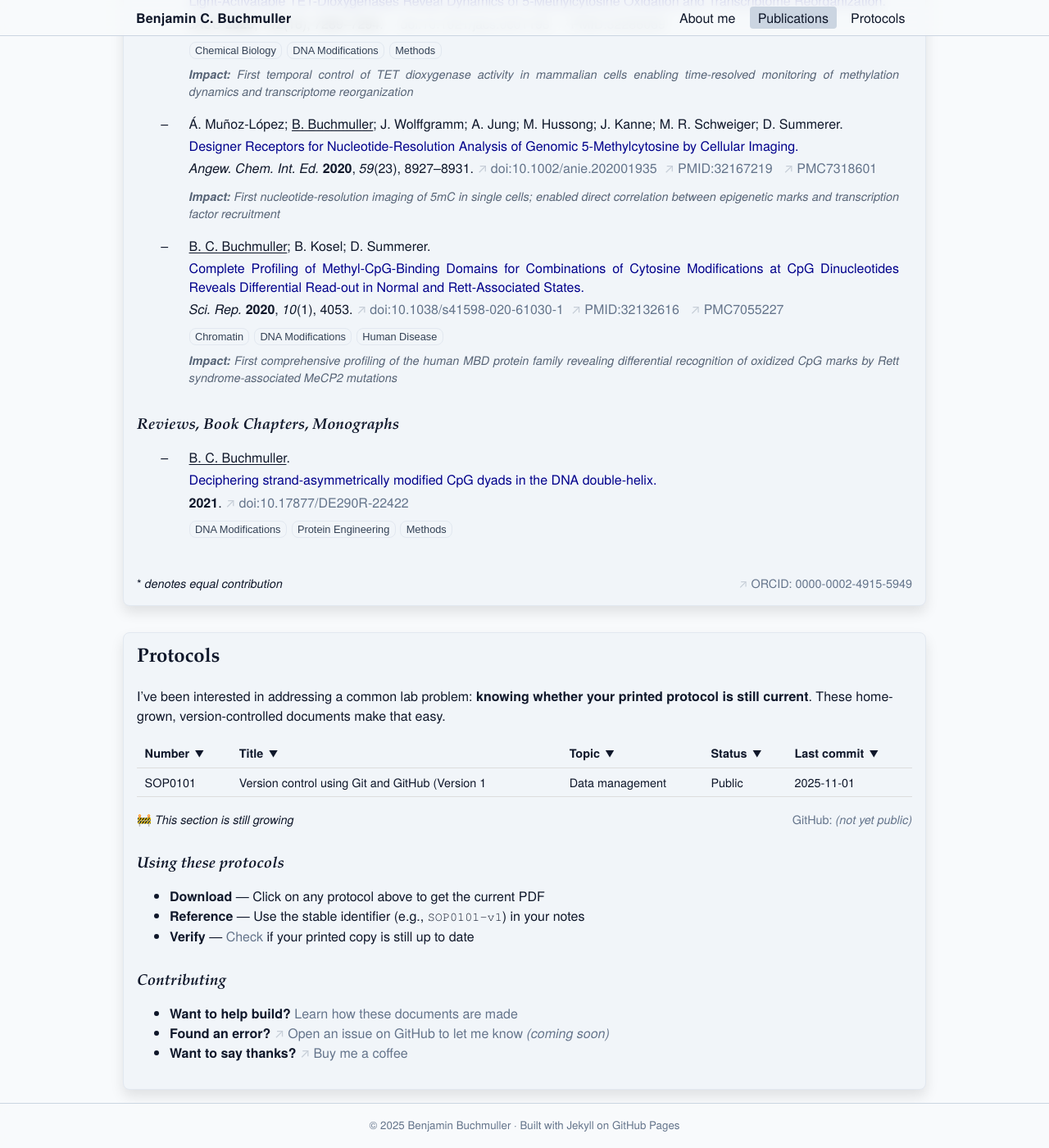
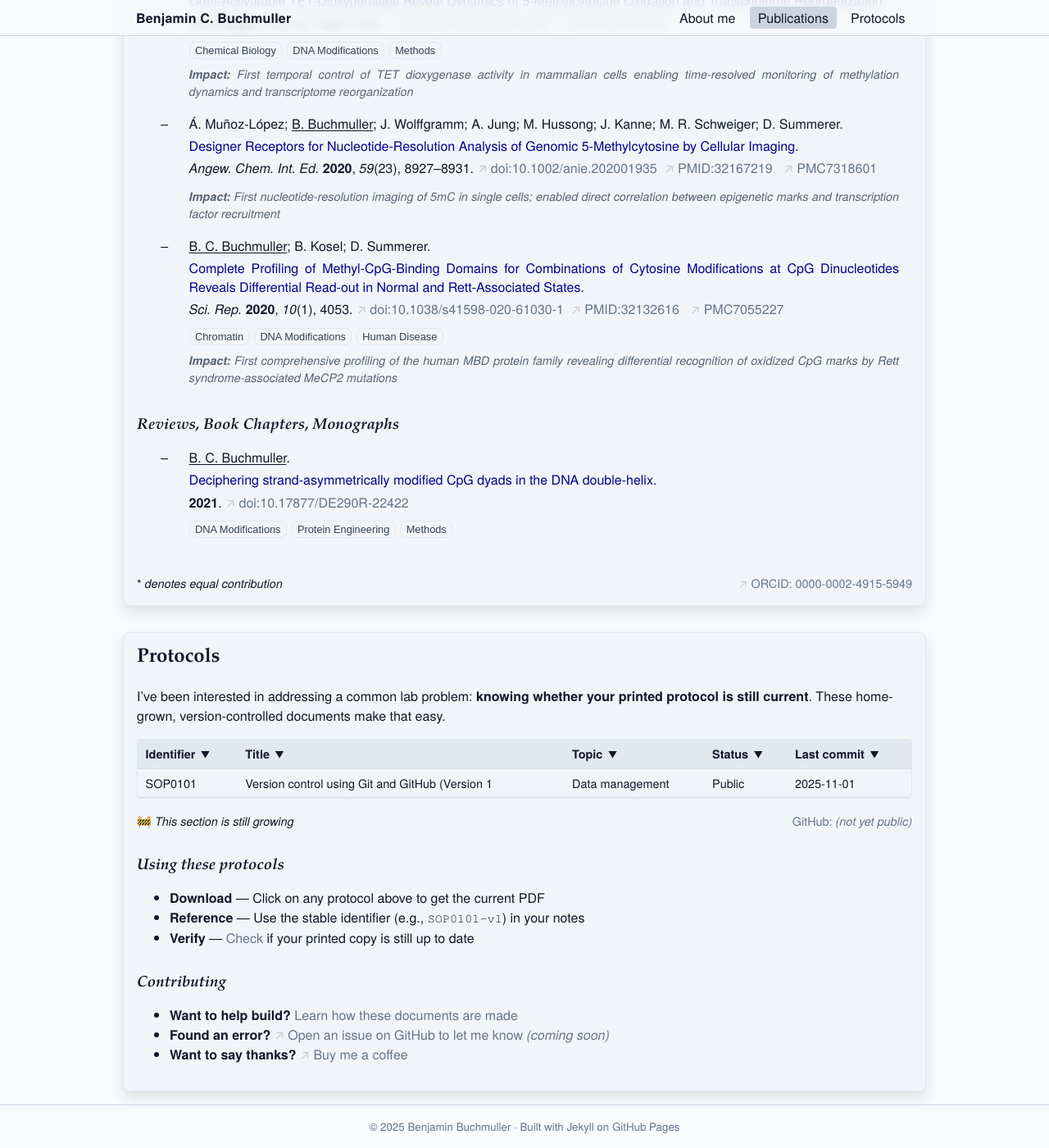
Before and after one commit to benjbuch/benjbuch.github.io, a Jekyll site: the page built from index.html, in a window 1280 px wide and 1400 px high, scrolled down 1065 px. Shown: the whole window at 82% size. Built offline with Jekyll 4.4.1, drawn with Linux system fonts in a browser that asks for light colours.

Commit message:
Add scorllable table

```diff
--- a/_includes/protocol-index.html
+++ b/_includes/protocol-index.html
@@ -1,7 +1,8 @@
+<div class="scrollable-table">
   <table class="protocol-table sortable-protocol-table">
     <thead>
       <tr>
-      <th data-sort="sop">Number</th>
+        <th data-sort="sop">Identifier</th>
         <th data-sort="title">Title</th>
         <th data-sort="topic">Topic</th>
         <th data-sort="status">Status</th>
@@ -52,6 +53,7 @@
     {% endfor %}
     </tbody>
   </table>
+</div>
 
 <div class="line-split">
   <span class="footnote">🚧 <em>This section is still growing</em></span>
--- a/_sass/_base.scss
+++ b/_sass/_base.scss
@@ -285,6 +285,27 @@
   color: var(--fg-muted);
 }
 
+.scrollable-table {
+  // This is about 10 table rows
+  max-height: 25em;
+  overflow-y: auto;
+  border: 1px solid var(--hover);
+  border-radius: 4px;
+
+  table {
+    border-collapse: separate;
+    border-spacing: 0;
+  }
+
+  thead th {
+    background: #{$slate-200};
+    position: sticky;
+    top: 0;
+    z-index: 10;
+  }
+
+}
+
 .tag {
   background: #{$slate-100};
   border: #{$line-s} solid var(--active);
```
Lines whose indentation alone changed are shown as unchanged.
